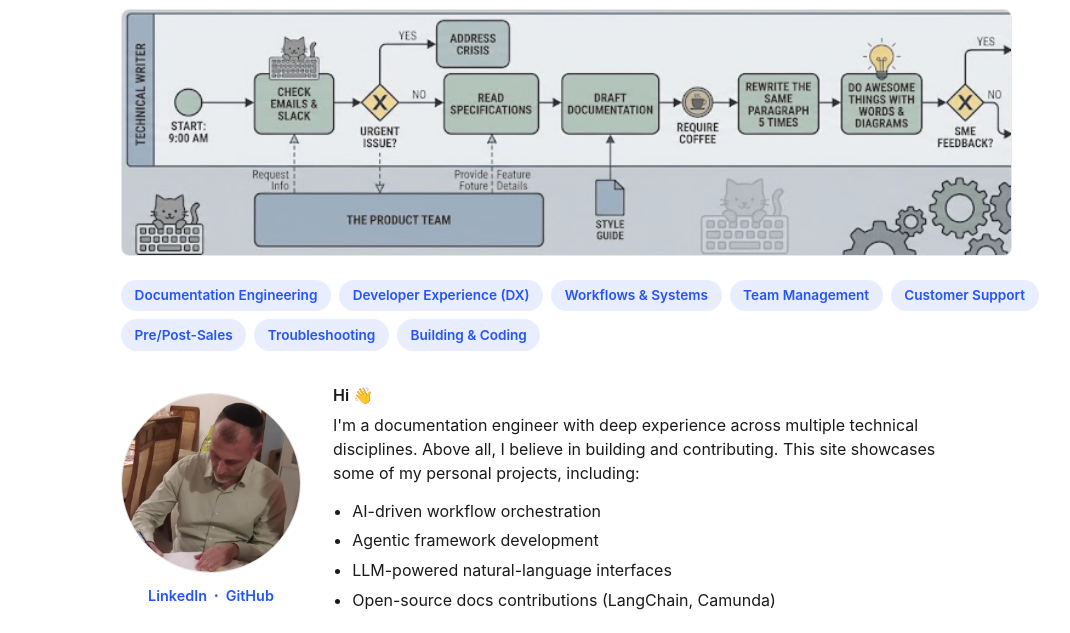
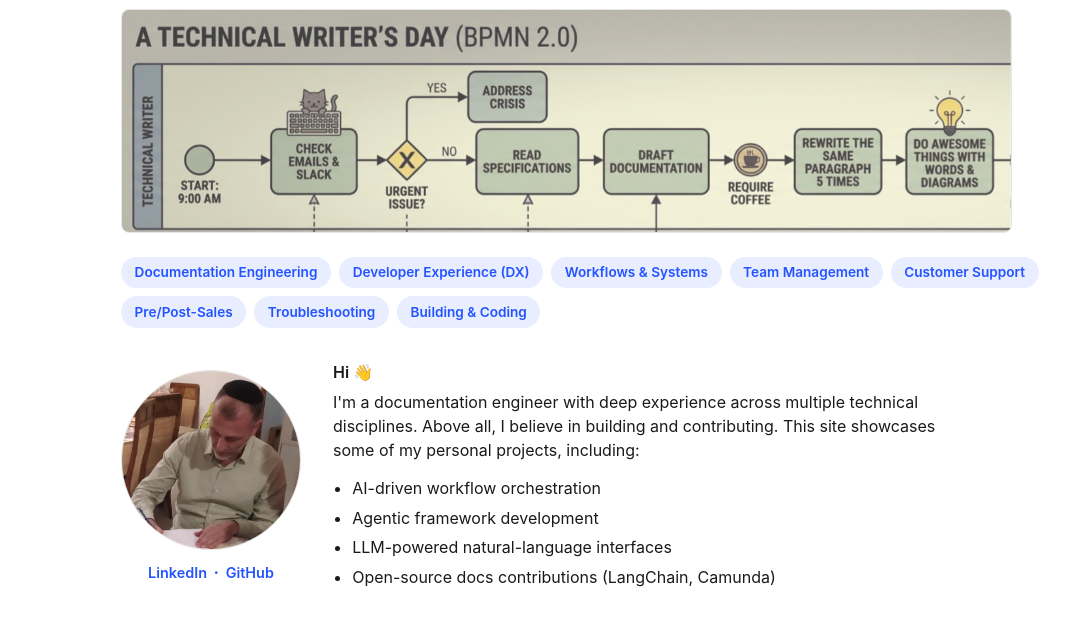
Before and after one commit to pcimring/pcimring.github.io, a website: page index.html in a window 1280 px wide. Shown: the part 167-800 px from the top of the page, without its empty margins (1-1071 px from the left). Drawn offline with Linux system fonts and the light colour scheme.

Commit message:
Swap hero image to the exact LinkedIn banner crop, as-is
Uses the same file LinkedIn serves (1365x341), including its
"A Technical Writer's Day" heading, rather than a custom re-crop.

Co-Authored-By: Claude Sonnet 5 <noreply@anthropic.com>

```diff
--- a/index.html
+++ b/index.html
@@ -18,8 +18,8 @@
     <div class="hero-header">
       <h1>Peter Cimring</h1>
       <img
-        src="assets/hero-bpmn-comic.png"
-        alt="A comic BPMN diagram of a technical writer's day: checking emails, addressing crises, and drafting docs."
+        src="assets/hero-bpmn-comic.jpg"
+        alt="A comic BPMN diagram titled 'A Technical Writer's Day', modeling a day of checking emails, addressing crises, and drafting docs."
         class="hero-banner"
       >
       <div class="pill-row">
```
Also changed, not shown: assets/hero-bpmn-comic.jpg (added), assets/hero-bpmn-comic.png (deleted).
